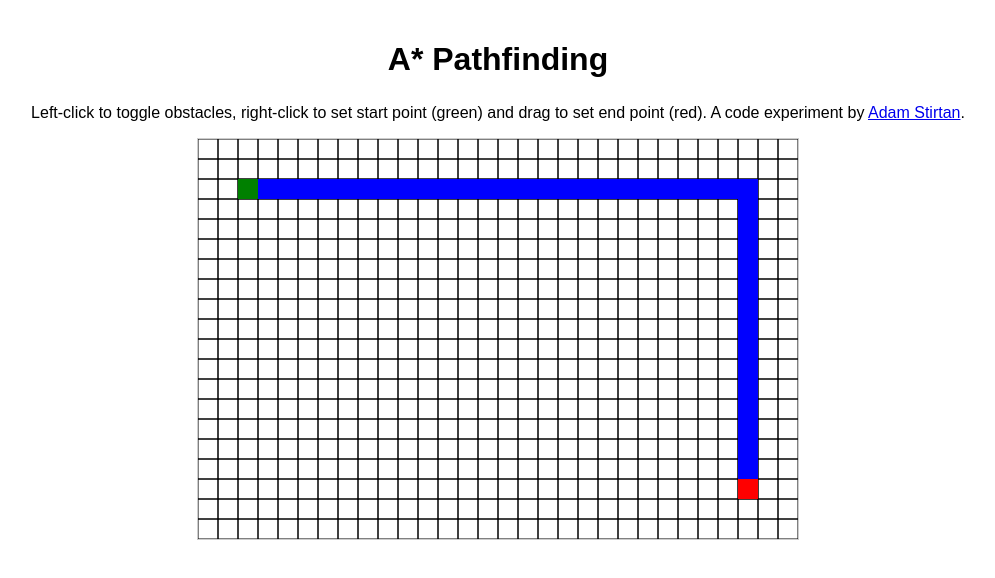
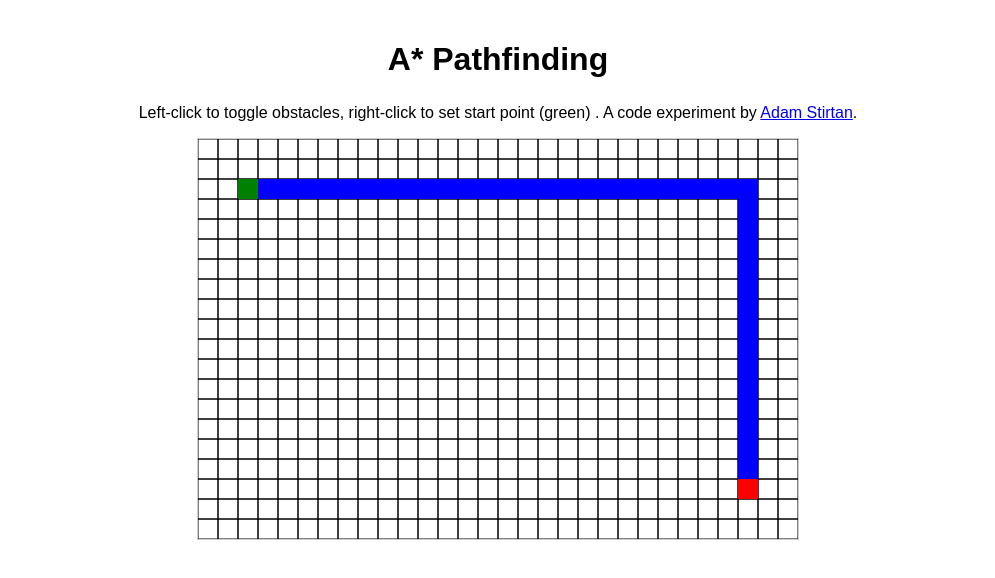
Before and after one commit to adamstirtan/astar-js, a plain HTML site: page index.html in a window 1280 px wide. Shown: the whole page, without its empty margins (142-1137 px from the left). Drawn offline with Linux system fonts and the light colour scheme.

Commit message:
Update index.html

```diff
--- a/index.html
+++ b/index.html
@@ -23,7 +23,7 @@
 </head>
 <body>
     <h1>A* Pathfinding</h1>
-    <p>Left-click to toggle obstacles, right-click to set start point (green) and drag to set end point (red). A code experiment by <a href="https://www.adamstirtan.com">Adam Stirtan</a>.</p>
+    <p>Left-click to toggle obstacles, right-click to set start point (green) . A code experiment by <a href="https://www.adamstirtan.com">Adam Stirtan</a>.</p>
     <canvas id="pathfindingCanvas" width="600" height="400"></canvas>
 
     <script>
```
